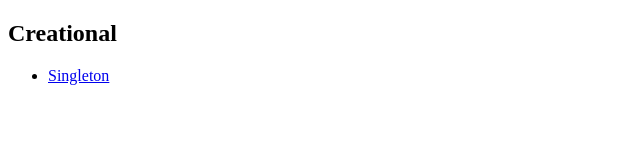
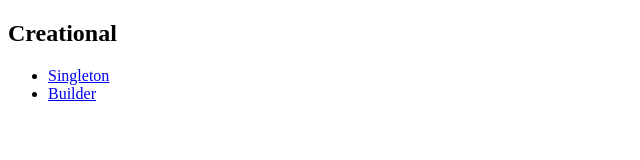
Before and after one commit to JamesDaniel/JamesDaniel.github.io, a plain HTML site: page java_patterns.html in a window 1280 px wide. Shown: the full height of the page, 0-640 px from the left. Drawn offline with Linux system fonts and the light colour scheme.

Commit message:
Added builder pattern

```diff
--- a/java_patterns.html
+++ b/java_patterns.html
@@ -1,7 +1,7 @@
 <!doctype html>
 <html>
   <head>
-    <title>The Website</title>
+    <title>James McGarr - Portfolio</title>
     <meta charset="UTF-8">
     <meta name="description" content="The website - Contact Us">
     <meta name="keywords" content="HTML">
@@ -14,6 +14,8 @@
     <h2>Creational</h2>
     <ul>
       <li><a target="_blank" href="https://github.com/JamesDaniel/Design-Patterns-in-Java/blob/master/src/main/java/com/example/demo/Singleton.java">Singleton</a></li>
+      <li><a target="_blank" href="https://github.com/JamesDaniel/Design-Patterns-in-Java/blob/master/src/main/java/com/example/demo/BuilderExample.java">Builder</a></li>
+
     </ul>
 
   </body>
```
